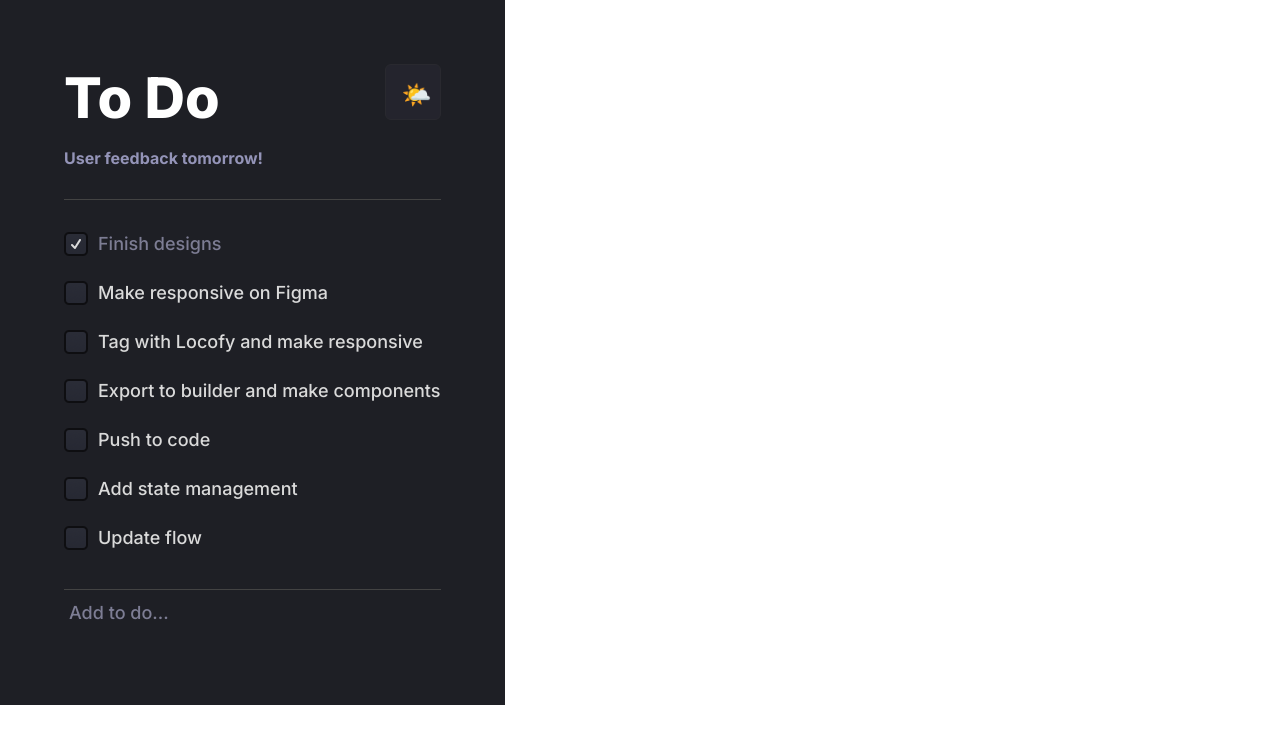
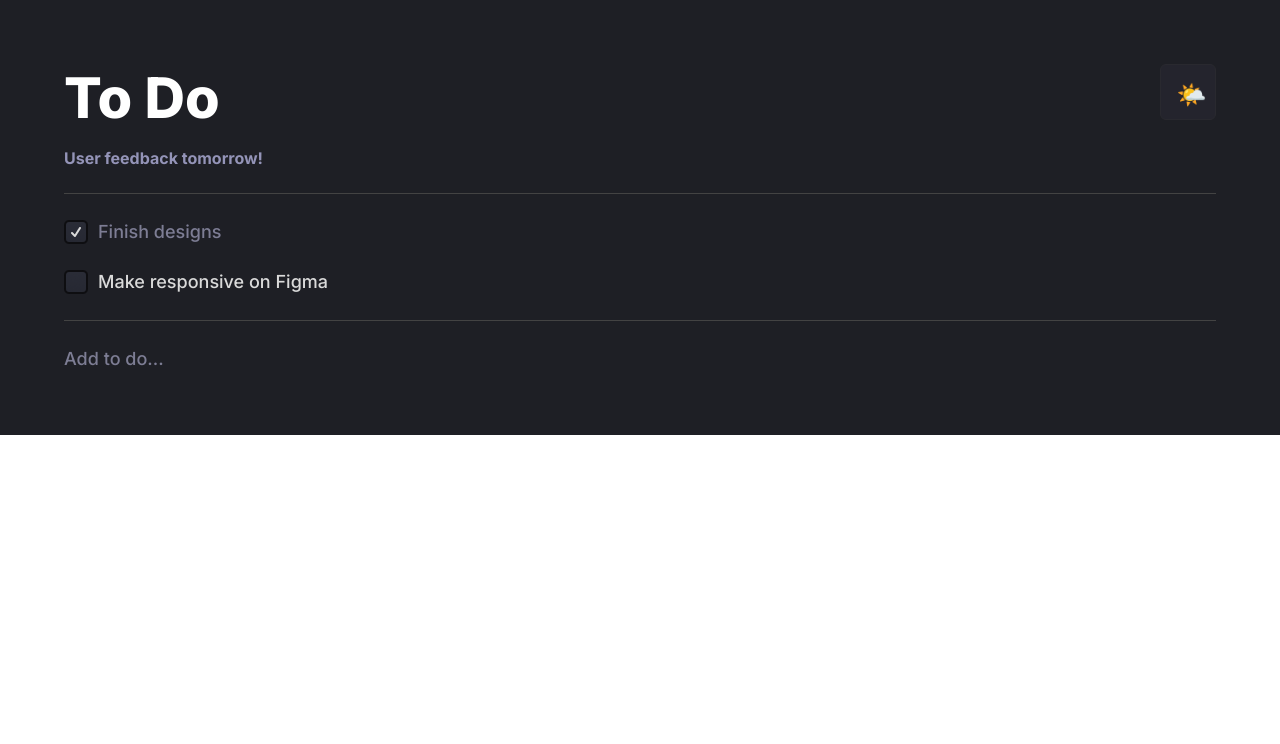
Before and after one commit to Ignacio1996/locotodolist, a Next.js app: page / in a window 1280 px wide. Shown: the top 744 px of the page. Built offline with nearby package versions, Linux system fonts and the light colour scheme.

Commit message:
Pushed from Locofy Builder

```diff
--- a/pages/index.js
+++ b/pages/index.js
@@ -3,41 +3,6 @@ const ToDoListDesign = () => {
   return (
     <div className={styles.toDoListDesign}>
       <div className={styles.todolistcontainer}>
-        <div className={styles.addToDo}>Add to do...</div>
-        <div className={styles.divider} />
-        <div className={styles.todopending}>
-          <img className={styles.image2Icon} alt="" src="/image-2@2x.png" />
-          <div className={styles.updateFlow}>Update flow</div>
-        </div>
-        <div className={styles.todopending1}>
-          <img className={styles.image2Icon} alt="" src="/image-2@2x.png" />
-          <div className={styles.updateFlow}>Add state management</div>
-        </div>
-        <div className={styles.todopending2}>
-          <img className={styles.image2Icon} alt="" src="/image-2@2x.png" />
-          <div className={styles.updateFlow}>Push to code</div>
-        </div>
-        <div className={styles.todopending3}>
-          <img className={styles.image2Icon} alt="" src="/image-2@2x.png" />
-          <div className={styles.exportToBuilder}>
-            Export to builder and make components
-          </div>
-        </div>
-        <div className={styles.todocomplete}>
-          <div className={styles.updateFlow}>
-            Tag with Locofy and make responsive
-          </div>
-          <img className={styles.image2Icon} alt="" src="/image-2@2x.png" />
-        </div>
-        <div className={styles.todocomplete1}>
-          <div className={styles.updateFlow}>Make responsive on Figma</div>
-          <img className={styles.image2Icon} alt="" src="/image-2@2x.png" />
-        </div>
-        <div className={styles.todocomplete2}>
-          <img className={styles.image2Icon} alt="" src="/image-1@2x.png" />
-          <div className={styles.updateFlow}>Finish designs</div>
-        </div>
-        <div className={styles.divider1} />
         <div className={styles.header}>
           <div className={styles.titleNotes}>
             <div className={styles.toDo}>To Do</div>
@@ -49,6 +14,17 @@ const ToDoListDesign = () => {
             <div className={styles.div}>🌤️</div>
           </div>
         </div>
+        <div className={styles.divider} />
+        <div className={styles.todocomplete}>
+          <img className={styles.image1Icon} alt="" src="/image-1@2x.png" />
+          <div className={styles.finishDesigns}>Finish designs</div>
+        </div>
+        <div className={styles.todocomplete1}>
+          <img className={styles.image1Icon} alt="" src="/image-2@2x.png" />
+          <div className={styles.finishDesigns}>Make responsive on Figma</div>
+        </div>
+        <div className={styles.divider} />
+        <div className={styles.addToDo}>Add to do...</div>
       </div>
     </div>
   );
--- a/pages/index.module.css
+++ b/pages/index.module.css
@@ -1,95 +1,3 @@
-.addToDo {
-  position: absolute;
-  top: 601px;
-  left: 69px;
-  line-height: 24px;
-  font-weight: 500;
-  color: #7d7d94;
-  display: inline-block;
-  width: 343px;
-}
-.divider {
-  position: absolute;
-  top: 589px;
-  left: 64px;
-  background-color: #434343;
-  width: 377px;
-  height: 1px;
-}
-.image2Icon {
-  position: absolute;
-  top: 0;
-  left: 0;
-  width: 24px;
-  height: 24px;
-  object-fit: cover;
-}
-.updateFlow {
-  position: absolute;
-  top: 0;
-  left: 34px;
-  line-height: 24px;
-  font-weight: 500;
-  display: inline-block;
-  width: 343px;
-}
-.todopending,
-.todopending1,
-.todopending2 {
-  position: absolute;
-  top: 526px;
-  left: 64px;
-  width: 377px;
-  height: 24px;
-}
-.todopending1,
-.todopending2 {
-  top: 477px;
-}
-.todopending2 {
-  top: 428px;
-}
-.exportToBuilder {
-  position: absolute;
-  top: 0;
-  left: 34px;
-  line-height: 24px;
-  font-weight: 500;
-  display: inline-block;
-  width: 358px;
-}
-.todocomplete,
-.todopending3 {
-  position: absolute;
-  top: 379px;
-  left: 64px;
-  width: 377px;
-  height: 24px;
-}
-.todocomplete {
-  top: 330px;
-}
-.todocomplete1 {
-  top: 281px;
-  height: 24px;
-}
-.divider1,
-.todocomplete1,
-.todocomplete2 {
-  position: absolute;
-  left: 64px;
-  width: 377px;
-}
-.todocomplete2 {
-  top: 232px;
-  height: 24px;
-  color: #7d7d94;
-}
-.divider1 {
-  top: 199px;
-  background-color: #434343;
-  height: 1px;
-}
 .toDo,
 .userFeedbackTomorrow {
   position: absolute;
@@ -108,11 +16,10 @@
   color: #9494b8;
 }
 .titleNotes {
-  position: absolute;
-  top: 0;
-  left: 0;
+  position: relative;
   width: 305px;
   height: 103px;
+  flex-shrink: 0;
   overflow: hidden;
 }
 .div {
@@ -121,46 +28,88 @@
   left: 28.57%;
   font-weight: 800;
 }
-.emoji,
-.header {
-  position: absolute;
-  overflow: hidden;
-}
 .emoji {
-  top: 0;
-  left: 321px;
+  position: relative;
   border-radius: 6px;
   background-color: #24242d;
   border: 1px solid #29292f;
   box-sizing: border-box;
   width: 56px;
   height: 56px;
+  flex-shrink: 0;
+  overflow: hidden;
   text-align: center;
   font-size: 24px;
   color: #000;
 }
 .header {
-  top: 64px;
-  left: 64px;
-  width: 377px;
-  height: 103px;
+  align-self: stretch;
+  overflow: hidden;
+  display: flex;
+  flex-direction: row;
+  align-items: flex-start;
+  justify-content: space-between;
   font-size: 56px;
   color: #fff;
 }
+.divider,
+.image1Icon {
+  position: relative;
+  flex-shrink: 0;
+}
+.divider {
+  align-self: stretch;
+  background-color: #434343;
+  height: 1px;
+}
+.image1Icon {
+  width: 24px;
+  height: 24px;
+  object-fit: cover;
+}
+.finishDesigns {
+  flex: 1;
+  position: relative;
+  line-height: 24px;
+  font-weight: 500;
+}
+.todocomplete,
+.todocomplete1 {
+  align-self: stretch;
+  display: flex;
+  flex-direction: row;
+  align-items: flex-start;
+  justify-content: flex-start;
+  gap: 10px;
+}
+.todocomplete1 {
+  color: #dadada;
+}
+.addToDo {
+  align-self: stretch;
+  position: relative;
+  line-height: 24px;
+  font-weight: 500;
+}
+.toDoListDesign,
 .todolistcontainer {
-  position: absolute;
-  top: 0;
-  left: 0;
+  display: flex;
+  align-items: flex-start;
+  justify-content: flex-start;
+}
+.todolistcontainer {
+  flex: 1;
   background-color: #1e1f25;
-  width: 505px;
-  height: 705px;
+  flex-direction: column;
+  padding: 64px;
+  gap: 26px;
 }
 .toDoListDesign {
   position: relative;
   width: 100%;
-  height: 705px;
+  flex-direction: row;
   text-align: left;
   font-size: 18px;
-  color: #dadada;
+  color: #7d7d94;
   font-family: Inter;
 }
```
